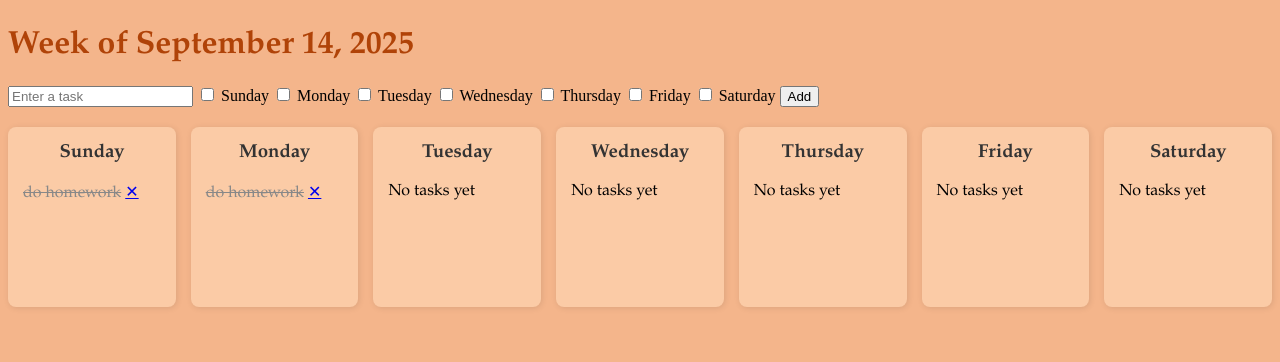
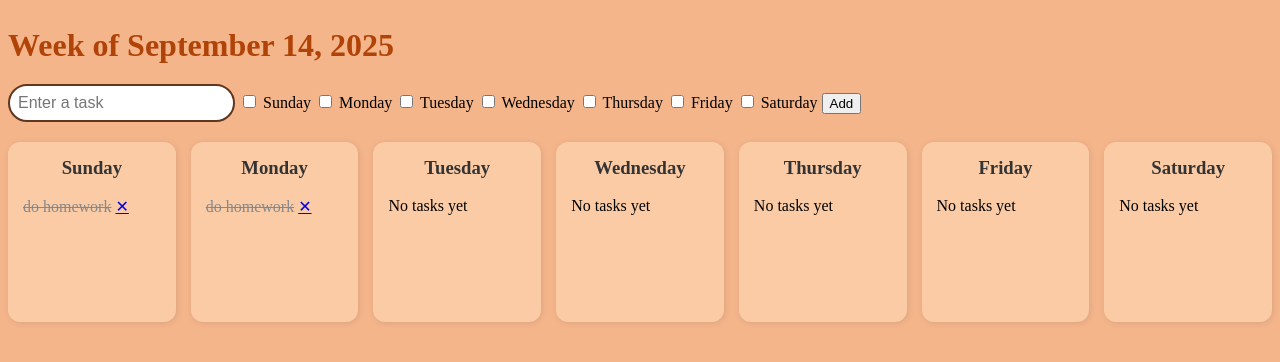
Before and after one commit to abileshayyanar/Flask-Weekly-Calendar, a Flask app: page / in a window 1280 px wide. Shown: the top 362 px of the page. Run offline with Flask 3, Linux system fonts and the light colour scheme; data comes from the database, SQL or seed files in the repository; both versions use the stored data as it was after the commit.

Commit message:
changed font and other style choices

```diff
--- a/static/style.css
+++ b/static/style.css
@@ -12,10 +12,10 @@ body{
 .day-box {
     background: lab(85.36% 13.49 25.47);
     padding: 15px;
-    border-radius: 8px;
+    border-radius: 12px;
     box-shadow: 1px 1px 6px rgba(0,0,0,0.1);
     min-height: 150px;
-    font-family: "Garamond", serif;
+    font-family: "Abril Fatface", serif;
 }
 
 .day-box h3 {
@@ -31,17 +31,29 @@ body{
 
 .checkbox-container label {
   color: #c0ac91;
-  font-family: 'Garamond', serif;
+  font-family: 'Abril Fatface', serif;
   font-weight: bold;
   font-size: 16px;
 }
 
-.date-heading{
+.date-heading {
     color: #b04308;
-    font-family: 'Garamond', serif;
+    font-family: 'Abril Fatface', 'URW Bookman L', serif;
     font-size: 2rem;
     font-weight: bold;
     font-weight: bold;
     text-align: left;
     margin-bottom: 20px;
 }
+
+.days {
+    font-family: 'Abril Fatface', serif;
+}
+
+input[type="text"] {
+  border: 2px solid #60361f;
+  border-radius: 20px;
+  padding: 8px;
+  font-size: 16px;
+  outline: none;
+}
--- a/templates/index.html
+++ b/templates/index.html
@@ -6,31 +6,32 @@
         <h2 class="date-heading">Week of {{ week_sunday.strftime('%B %d, %Y') }}</h2>
         <input type="text" name="task" placeholder="Enter a task" required>
 
-        <label>
+        <body>
+        <label class="days">
         <input type="checkbox" name="days" value="Sunday"> Sunday
         </label>
 
-        <label>
+        <label class="days">
         <input type="checkbox" name="days" value="Monday"> Monday
         </label>
 
-        <label>
+        <label class="days">
         <input type="checkbox" name="days" value="Tuesday"> Tuesday
         </label>
 
-        <label>
+        <label class="days">
         <input type="checkbox" name="days" value="Wednesday"> Wednesday
         </label>
 
-        <label>
+        <label class="days">
         <input type="checkbox" name="days" value="Thursday"> Thursday
         </label>
 
-        <label>
+        <label class="days">
         <input type="checkbox" name="days" value="Friday"> Friday
         </label>
 
-        <label>
+        <label class="days">
         <input type="checkbox" name="days" value="Saturday"> Saturday
         </label>
 
```
Also changed, not shown: todo.db.
